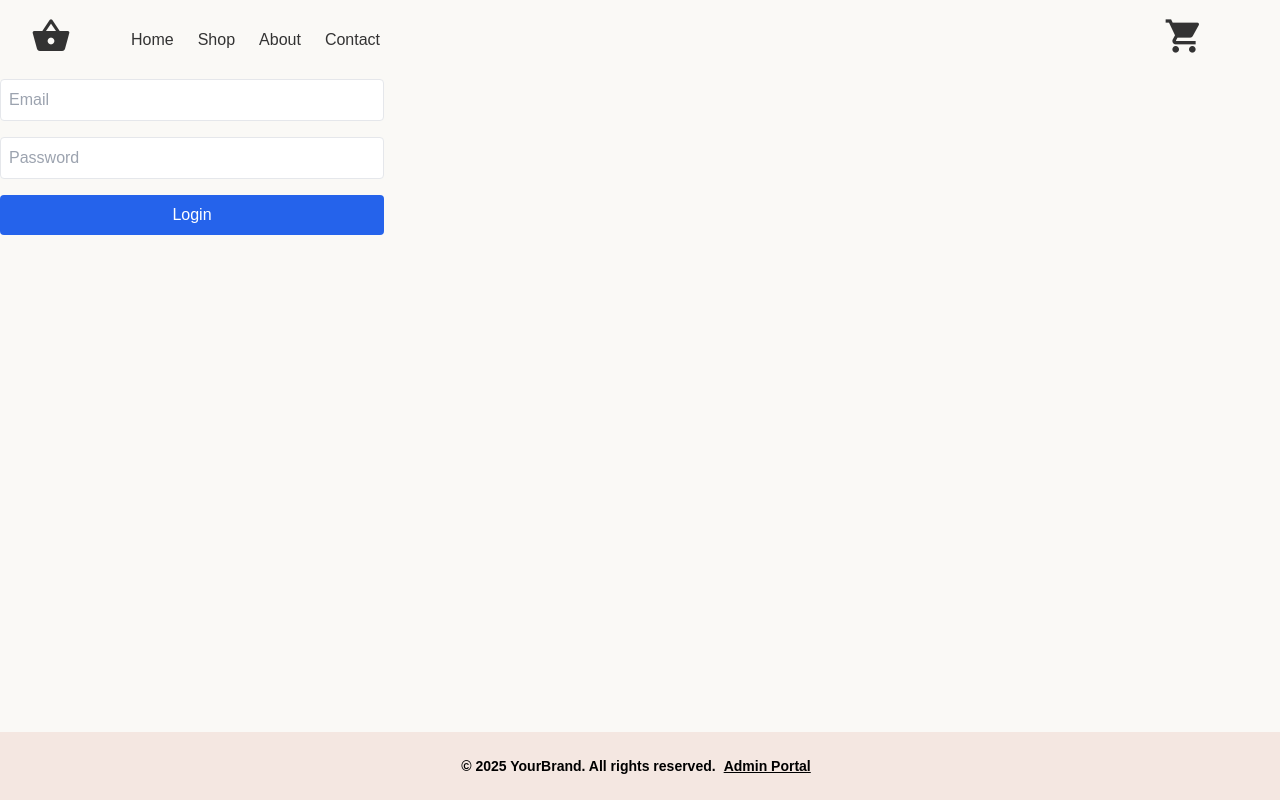
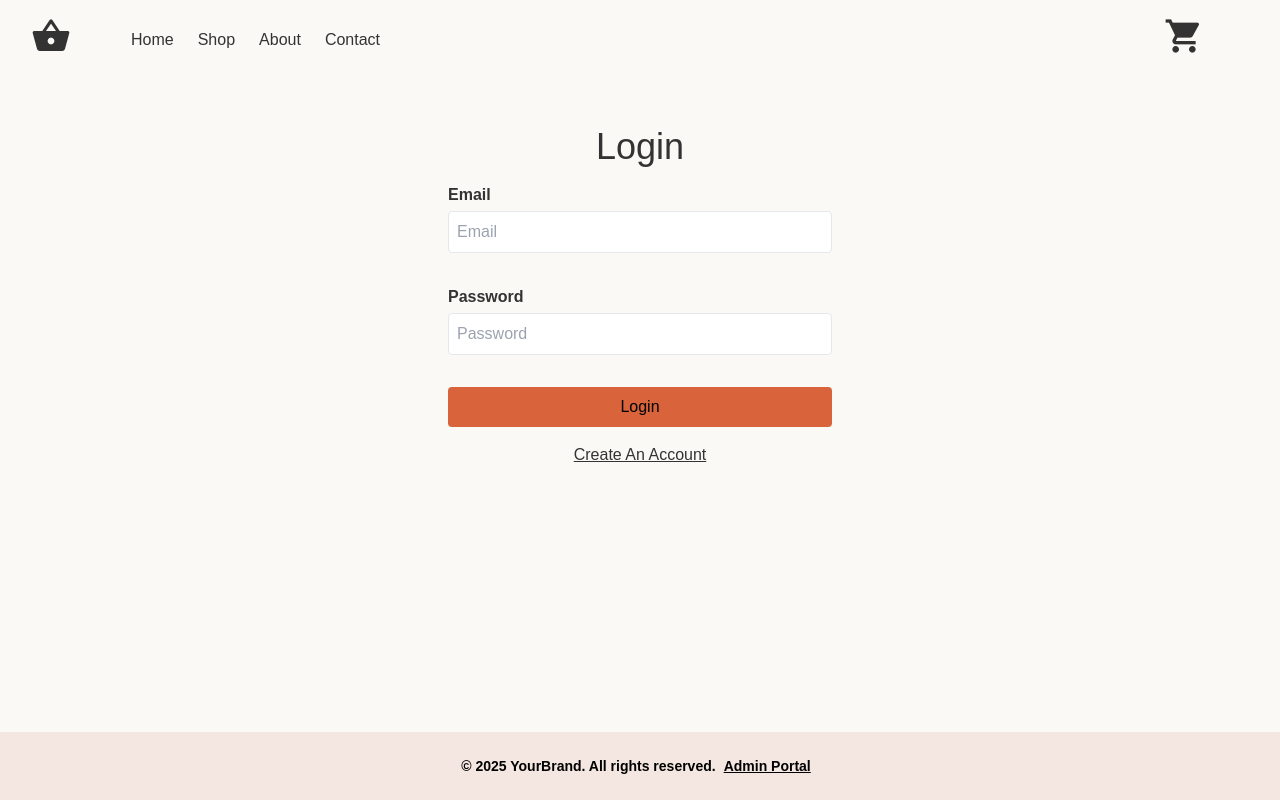
Before and after one commit to bapricethompson/whiteLabel, a Next.js app: page /login in a window 1280 px wide. Built offline with nearby package versions, Linux system fonts and the light colour scheme; no server answers.

Commit message:
users stuff

```diff
--- /dev/null
+++ b/src/app/signUp/page.js
@@ -0,0 +1,9 @@
+import SignUpForm from "../../components/SignUpForm";
+
+export default function SignUpPage() {
+  return (
+    <div>
+      <SignUpForm />
+    </div>
+  );
+}
--- a/src/components/LoginForm.js
+++ b/src/components/LoginForm.js
@@ -3,6 +3,7 @@
 import { useState } from "react";
 import { signInWithEmailAndPassword } from "firebase/auth";
 import { auth } from "../app/firebase"; // Adjust path if needed
+import Link from "next/link";
 
 export default function LoginForm() {
   const [email, setEmail] = useState("");
@@ -33,32 +34,51 @@ export default function LoginForm() {
   };
 
   return (
+    <div className="w-[80%] mx-auto py-12">
+      <h1 className="text-center text-4xl pb-4">Login</h1>
       <form
         onSubmit={handleLogin}
-      className="flex flex-col gap-4 w-full max-w-sm"
+        className="flex flex-col gap-4 w-[90%] mx-auto max-w-sm"
       >
+        <div className="mb-4">
+          <label htmlFor="email" className="block mb-1 font-semibold">
+            Email
+          </label>
           <input
+            id="email"
             type="email"
             placeholder="Email"
-        className="p-2 border rounded"
+            className="p-2 border rounded w-full"
             value={email}
             onChange={(e) => setEmail(e.target.value)}
           />
+        </div>
+
+        <div className="mb-4">
+          <label htmlFor="password" className="block mb-1 font-semibold">
+            Password
+          </label>
           <input
+            id="password"
             type="password"
             placeholder="Password"
-        className="p-2 border rounded"
+            className="p-2 border rounded w-full"
             value={password}
             onChange={(e) => setPassword(e.target.value)}
           />
+        </div>
         <button
           type="submit"
-        className="bg-blue-600 text-white py-2 rounded disabled:opacity-50"
+          className="bg-accent text-black py-2 rounded disabled:opacity-50"
           disabled={loading}
         >
           {loading ? "Logging in..." : "Login"}
         </button>
+        <Link href="/signUp" className="text-center block underline cursor">
+          Create An Account
+        </Link>
         {error && <p className="text-red-600">{error}</p>}
       </form>
+    </div>
   );
 }
--- /dev/null
+++ b/src/components/SignUpForm.js
@@ -0,0 +1,115 @@
+"use client";
+
+import { useState } from "react";
+import Link from "next/link";
+
+export default function SignUpForm() {
+  const [name, setName] = useState("");
+  const [email, setEmail] = useState("");
+  const [password, setPassword] = useState("");
+  const [error, setError] = useState("");
+  const [loading, setLoading] = useState(false);
+  const [success, setSuccess] = useState("");
+
+  const handleSignUp = async (e) => {
+    e.preventDefault();
+    setLoading(true);
+    setError("");
+    setSuccess("");
+
+    try {
+      const response = await fetch(
+        `${process.env.NEXT_PUBLIC_REACT_APP_SERVER}/users`,
+        {
+          method: "POST",
+          headers: { "Content-Type": "application/json" },
+          body: JSON.stringify({
+            name,
+            email,
+            password,
+            permissions: [], // Or ["User"] if you want to assign a default role
+          }),
+        }
+      );
+
+      const data = await response.json();
+      if (!response.ok) throw new Error(data.error || "Signup failed.");
+
+      setSuccess("Signup successful! You can now log in.");
+      setName("");
+      setEmail("");
+      setPassword("");
+    } catch (err) {
+      console.error("Signup error:", err);
+      setError(err.message);
+    }
+
+    setLoading(false);
+  };
+
+  return (
+    <div className="w-[80%] mx-auto py-12">
+      <h1 className="text-center text-4xl pb-4">Sign Up</h1>
+      <form
+        onSubmit={handleSignUp}
+        className="flex flex-col gap-4 w-[90%] mx-auto max-w-sm"
+      >
+        <div>
+          <label htmlFor="name" className="block mb-1 font-semibold">
+            Name
+          </label>
+          <input
+            id="name"
+            type="text"
+            placeholder="Full Name"
+            className="p-2 border rounded w-full"
+            value={name}
+            onChange={(e) => setName(e.target.value)}
+          />
+        </div>
+
+        <div>
+          <label htmlFor="email" className="block mb-1 font-semibold">
+            Email
+          </label>
+          <input
+            id="email"
+            type="email"
+            placeholder="Email"
+            className="p-2 border rounded w-full"
+            value={email}
+            onChange={(e) => setEmail(e.target.value)}
+          />
+        </div>
+
+        <div>
+          <label htmlFor="password" className="block mb-1 font-semibold">
+            Password
+          </label>
+          <input
+            id="password"
+            type="password"
+            placeholder="Password"
+            className="p-2 border rounded w-full"
+            value={password}
+            onChange={(e) => setPassword(e.target.value)}
+          />
+        </div>
+
+        <button
+          type="submit"
+          className="bg-accent text-black py-2 rounded disabled:opacity-50"
+          disabled={loading}
+        >
+          {loading ? "Signing up..." : "Sign Up"}
+        </button>
+        <Link href="/login" className="text-center block underline cursor">
+          Have an account?
+        </Link>
+
+        {error && <p className="text-red-600">{error}</p>}
+        {success && <p className="text-green-600">{success}</p>}
+      </form>
+    </div>
+  );
+}
```
Also changed, not shown: 1 other file (tests, documents, lock files or other folders). Lines whose indentation alone changed are shown as unchanged.
